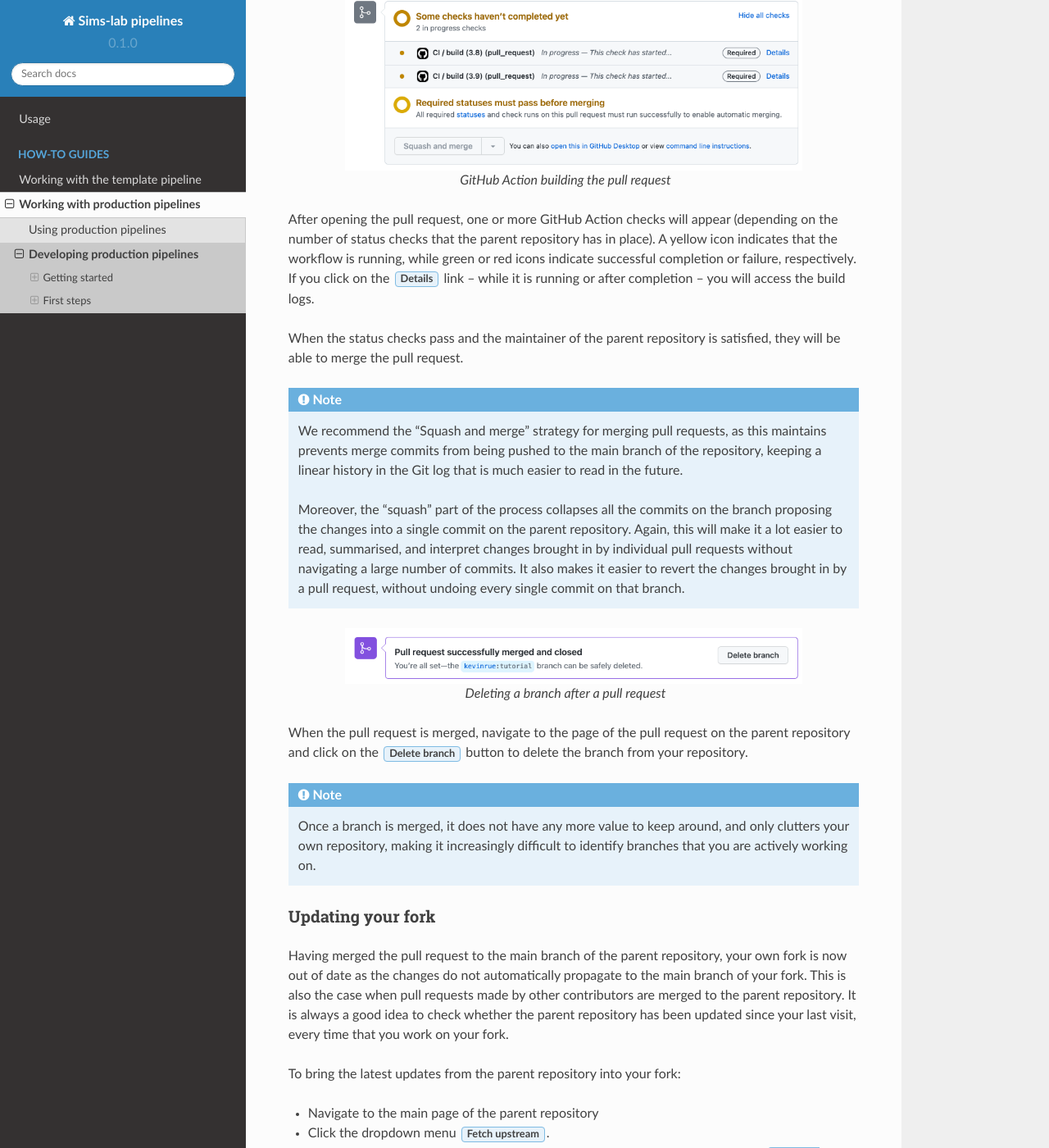
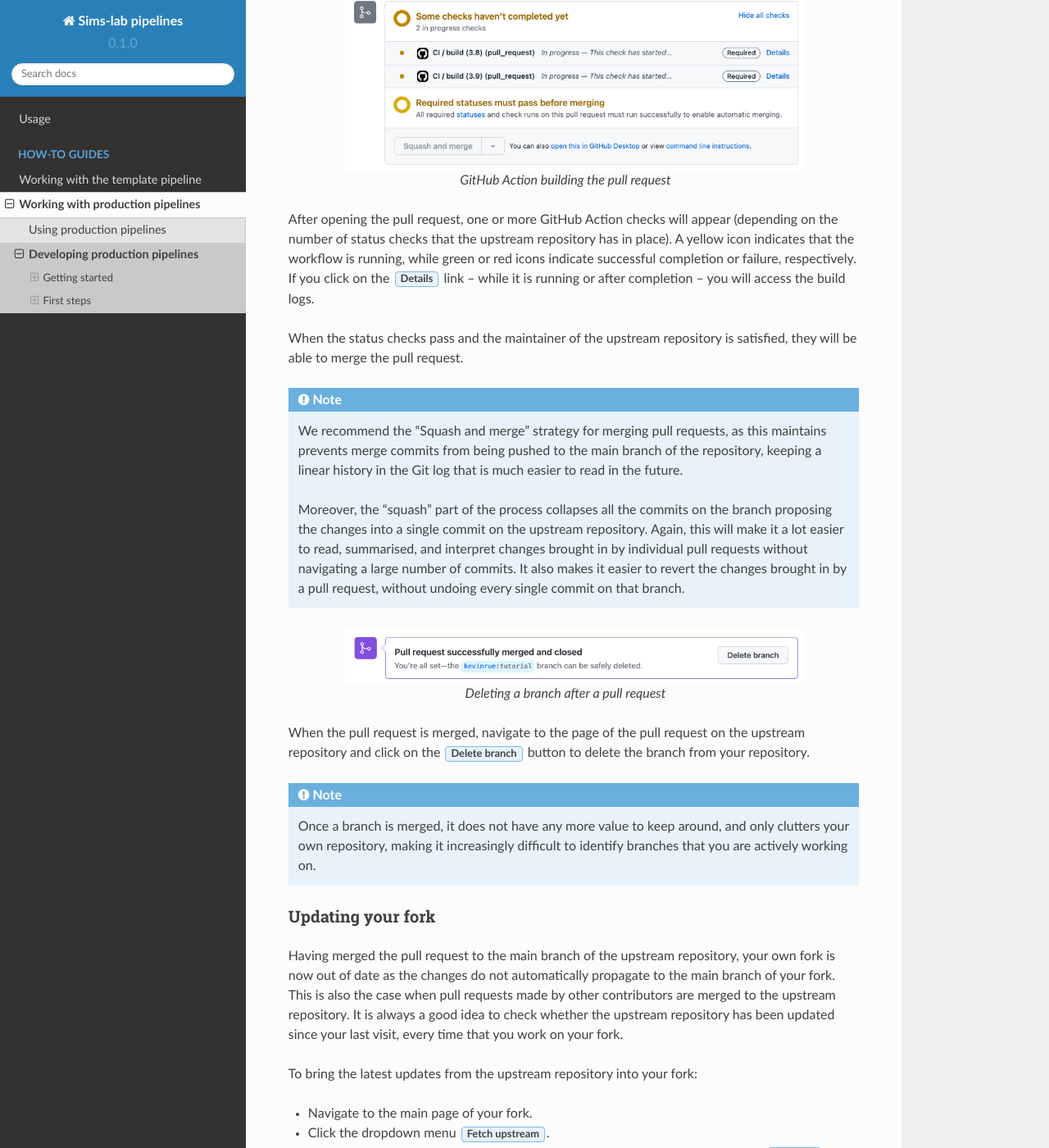
Before and after one commit to kevinrue/rtd-tutorial, a Sphinx documentation site: the page built from docs/source/guides/production_fork.rst, in a window 1280 px wide and 1400 px high, scrolled down 6071 px. Shown: the whole window at 82% size. Built offline with Sphinx 7.4.7 and the Read the Docs theme 2.0.0, drawn with Linux system fonts in a browser that asks for light colours; some of the changed text lies outside the part shown.

Commit message:
Fix wrong instruction (#14)

```diff
--- a/docs/source/guides/production_fork.rst
+++ b/docs/source/guides/production_fork.rst
@@ -3,7 +3,7 @@ Developing production pipelines
 
 This guide describes how to obtain a copy of a production pipeline
 with the intention to edit it and contribute the changes back to the
-parent repository.
+upstream repository.
 To develop a whole new pipeline from scratch, refer to :doc:`/guides/template`.
 
 Production pipelines are subject to change over time,
@@ -28,7 +28,7 @@ where you will see a grey button :guilabel:`Fork` in the top-right corner of the
 This will generate a new repository on your personal account
 (or the one of your choosing).
 This is the repository you will use to work on the pipeline and prepare pull requests
-to the parent repository, and it contains the following files and sub-directories:
+to the upstream repository, and it contains the following files and sub-directories:
 
 ``.github/workflows/build.yml``
   Sub-directory that contains instructions for GitHub Action workflows.
@@ -152,9 +152,9 @@ of commands run during the GitHub Action workflow, and their outputs.
    it is entirely normal to occasionally run into build failures,
    as you test new code or bug fixes.
    However, it is crucial that you do every effort to restore a successful build,
-   as this is an absolute requirement to merge a pull request to the parent repository.
-   In doubt, contact the maintainer of the parent repository for help and advice
-   (e.g., open a Github issue on the parent repository).
+   as this is an absolute requirement to merge a pull request to the upstream repository.
+   In doubt, contact the maintainer of the upstream repository for help and advice
+   (e.g., open a Github issue on the upstream repository).
 
 Proposing changes
 ~~~~~~~~~~~~~~~~~
@@ -169,8 +169,8 @@ or a bug that you wish to fix, create a branch in your fork of the repository.
    If your ideas implement on the branch do not work out, you can simply remove the branch;
    this will discard your work on that one branch, keeping everything else nice and tidy.
    If you idea did produce code that is worth adding to the template of that pipeline,
-   you can open a GitHub pull request on the parent repository;
-   this will merge the updates on your branch to the main branch of the parent repository,
+   you can open a GitHub pull request on the upstream repository;
+   this will merge the updates on your branch to the main branch of the upstream repository,
    which you can subsequently pull into the main branch of your fork...
    before creating another branch to work on another new feature!
 
@@ -216,7 +216,7 @@ instead, navigate back to the main page of your fork.
    Opening a pull request between a fork and an upstream repository
 
 This will take you to pull request between the branch in your repository
-and the main branch of the parent repository.
+and the main branch of the upstream repository.
 
 .. figure:: /_static/images/guides/fork-pr-form.png
    :width: 80%
@@ -238,13 +238,13 @@ and click the green button :guilabel:`Create pull request`.
    GitHub Action building the pull request
 
 After opening the pull request, one or more GitHub Action checks will appear
-(depending on the number of status checks that the parent repository has in place).
+(depending on the number of status checks that the upstream repository has in place).
 A yellow icon indicates that the workflow is running,
 while green or red icons indicate successful completion or failure, respectively.
 If you click on the :guilabel:`Details` link -- while it is running or after completion --
 you will access the build logs.
 
-When the status checks pass and the maintainer of the parent repository is satisfied,
+When the status checks pass and the maintainer of the upstream repository is satisfied,
 they will be able to merge the pull request.
 
 .. note::
@@ -255,7 +255,7 @@ they will be able to merge the pull request.
    to read in the future.
 
    Moreover, the "squash" part of the process collapses all the commits on the
-   branch proposing the changes into a single commit on the parent repository.
+   branch proposing the changes into a single commit on the upstream repository.
    Again, this will make it a lot easier to read, summarised, and interpret changes
    brought in by individual pull requests without navigating a large number of commits.
    It also makes it easier to revert the changes brought in by a pull request,
@@ -269,7 +269,7 @@ they will be able to merge the pull request.
    Deleting a branch after a pull request
 
 When the pull request is merged,
-navigate to the page of the pull request on the parent repository
+navigate to the page of the pull request on the upstream repository
 and click on the :guilabel:`Delete branch` button
 to delete the branch from your repository.
 
@@ -282,17 +282,17 @@ to delete the branch from your repository.
 Updating your fork
 ~~~~~~~~~~~~~~~~~~
 
-Having merged the pull request to the main branch of the parent repository,
+Having merged the pull request to the main branch of the upstream repository,
 your own fork is now out of date as the changes do not automatically propagate
 to the main branch of your fork.
 This is also the case when pull requests made by other contributors are merged
-to the parent repository.
-It is always a good idea to check whether the parent repository has been updated
+to the upstream repository.
+It is always a good idea to check whether the upstream repository has been updated
 since your last visit, every time that you work on your fork.
 
-To bring the latest updates from the parent repository into your fork:
+To bring the latest updates from the upstream repository into your fork:
 
-* Navigate to the main page of the parent repository
+* Navigate to the main page of your fork.
 * Click the dropdown menu :guilabel:`Fetch upstream`.
 * In the modal that appears, if your fork is out of date,
   you will see a green button :guilabel:`Fetch and merge`.
@@ -312,9 +312,9 @@ This is the end of the guide.
 You started by making a fork of the production pipeline as a new repository on GitHub,
 created a branch to work on a feature or a bug fix,
 and made a pull request that passed continuous integration before being merged
-by the maintainer of the parent repository.
+by the maintainer of the upstream repository.
 Then you deleted your branch and fetched the updated code
-from the parent repository into your fork.
+from the upstream repository into your fork.
 
 More resources will be added shortly to this documentation to continue learning
 about the Sims-lab pipelines:
```
